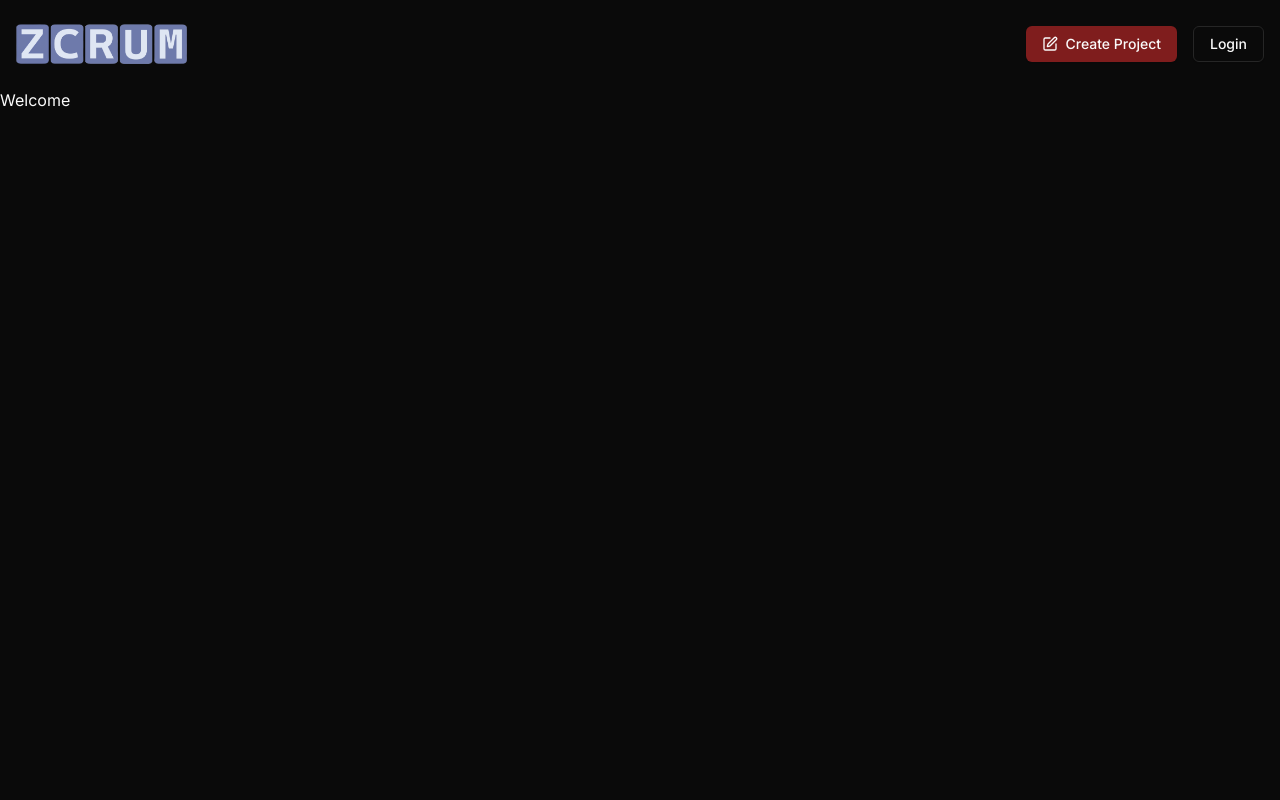
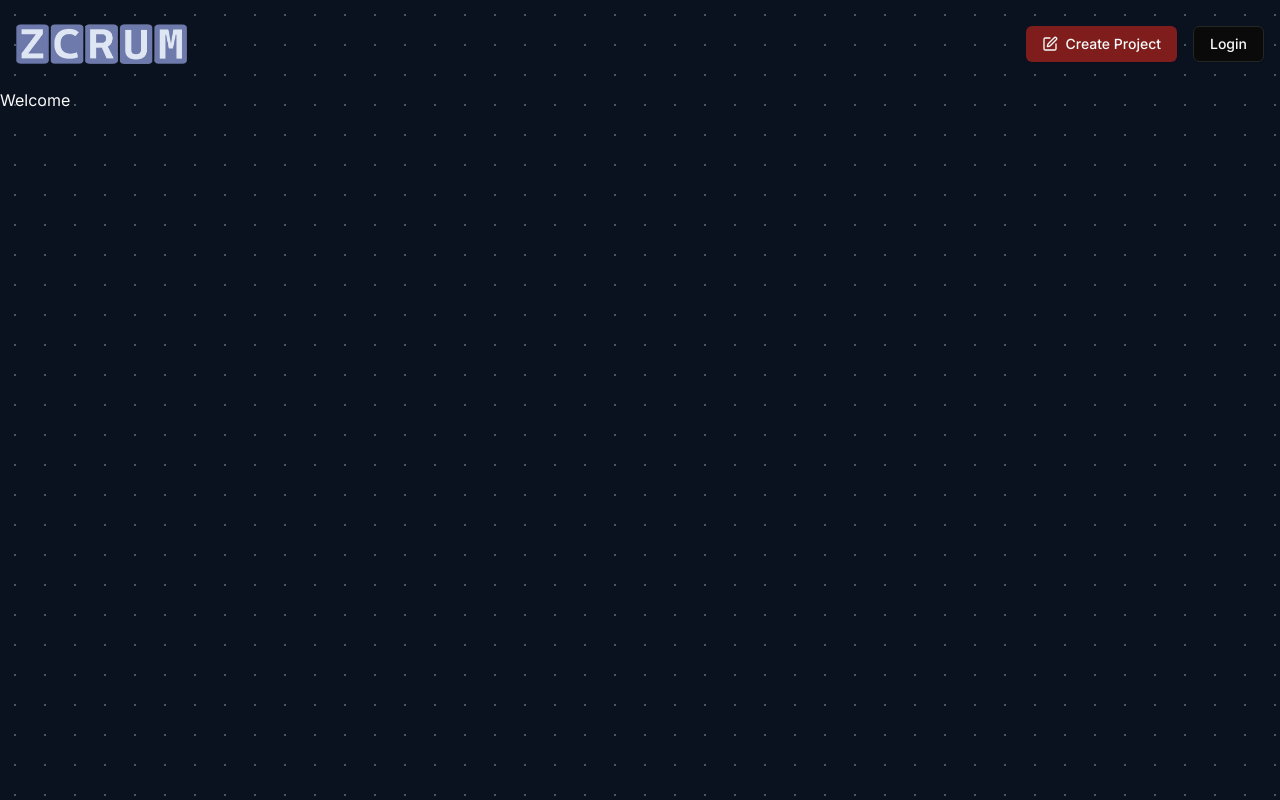
Before and after one commit to khaledtudce/Jira-Next15-React19-2024, a Next.js app: page / in a window 1280 px wide. Shown: the top 800 px of the page. Built offline with nearby package versions, Linux system fonts and the light colour scheme; no server answers.

Commit message:
added dotted-background manual class to global.css and applied in global layout

```diff
--- a/app/globals.css
+++ b/app/globals.css
@@ -70,3 +70,9 @@ body {
     @apply bg-background text-foreground;
   }
 }
+
+.dotted-background {
+  background-color: #0a111f;
+  background-image: radial-gradient(#4a5568 1px, transparent 1px);
+  background-size: 30px 30px;
+}
--- a/app/layout.js
+++ b/app/layout.js
@@ -32,7 +32,7 @@ export default function RootLayout({ children }) {
       }}
     >
       <html lang="en">
-        <body className={`${inter.className}`}>
+        <body className={`${inter.className} dotted-background`}>
           <ThemeProvider attribute="class" defaultTheme="dark">
             <Header />
             <main className="min-h-screen">{children}</main>
```
